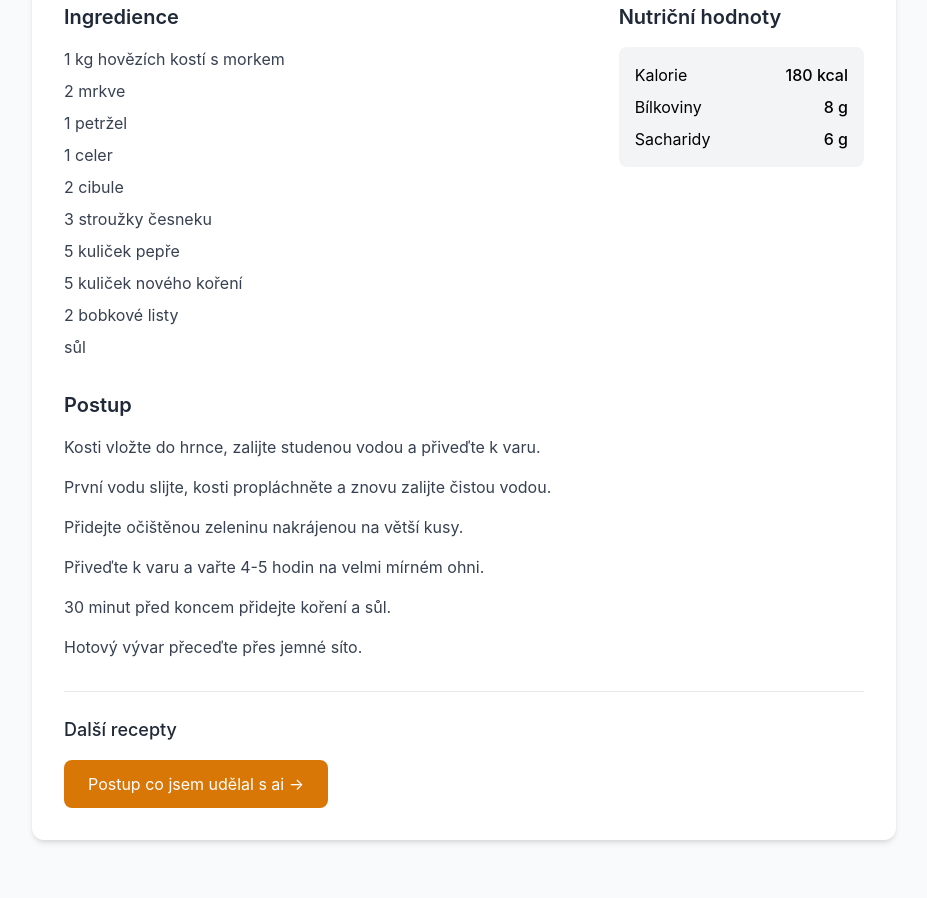
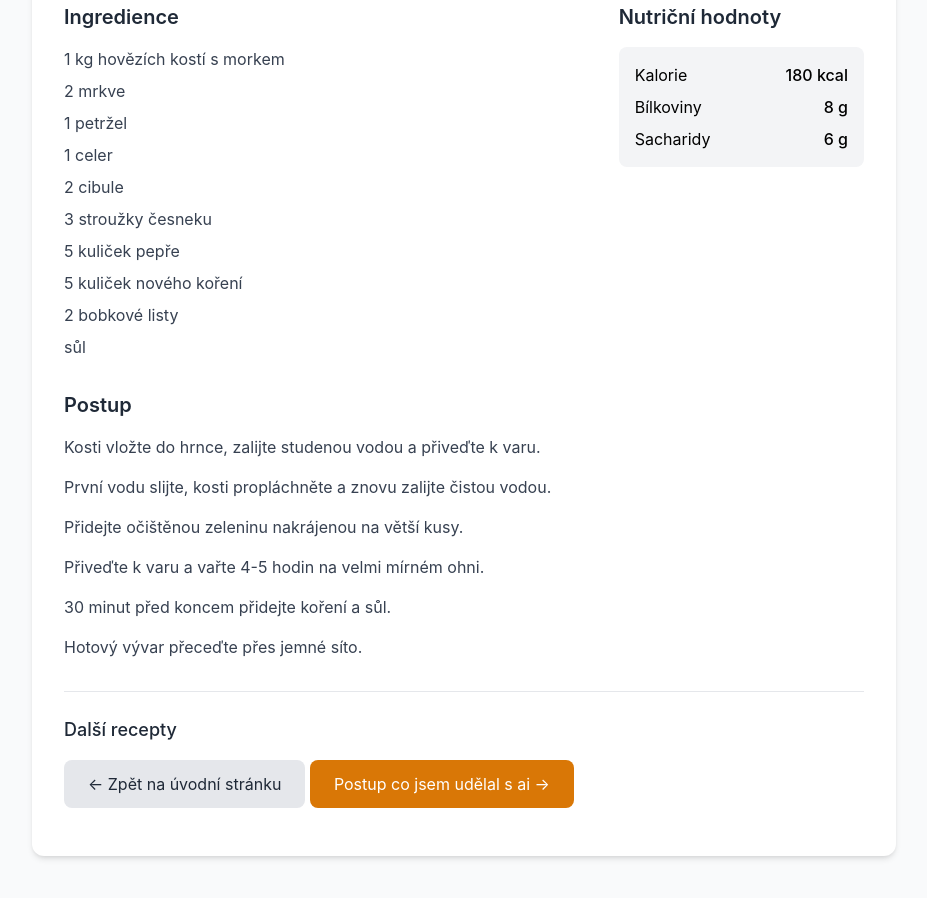
Before and after one commit to BruteStek/Web-ai, a plain HTML site: page recept-vyvar.html in a window 1280 px wide. Shown: the part 457-1355 px from the top of the page, without its empty margins (176-1103 px from the left). Drawn offline with nearby package versions, Linux system fonts and the light colour scheme.

Commit message:
update 4

```diff
--- a/recept-vyvar.html
+++ b/recept-vyvar.html
@@ -70,6 +70,9 @@
 
                 <div class="mt-8 pt-6 border-t">
                     <h3 class="text-lg font-medium text-gray-800 mb-4">Další recepty</h3>
+                     <a href="index.html" class="inline-block px-6 py-3 bg-gray-200 text-gray-800 rounded-lg hover:bg-gray-300 transition-colors mb-4">
+                    ← Zpět na úvodní stránku
+                </a>
                     <a href="recept-coming-soon.html" class="inline-block px-6 py-3 bg-amber-600 text-white rounded-lg hover:bg-amber-700 transition-colors">
                         Postup co jsem udělal s ai →
                     </a>
```
Also changed, not shown: recept-coming-soon.html (+3 -0 lines), recept-gulas.html (+3 -0 lines).
